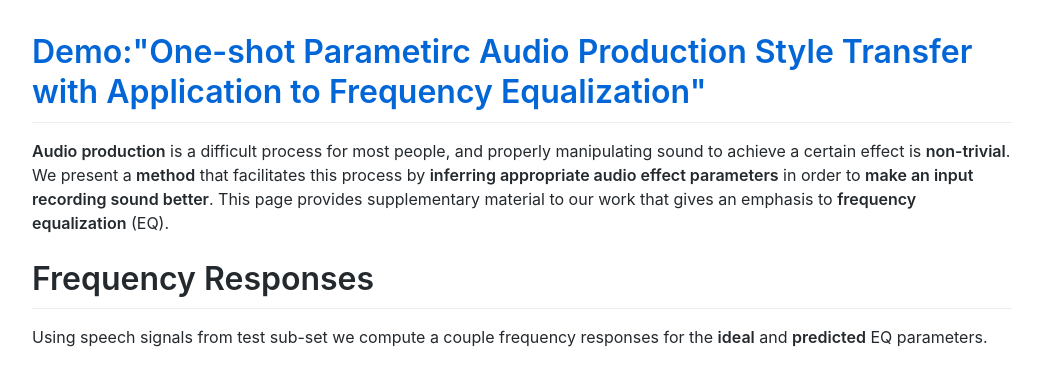
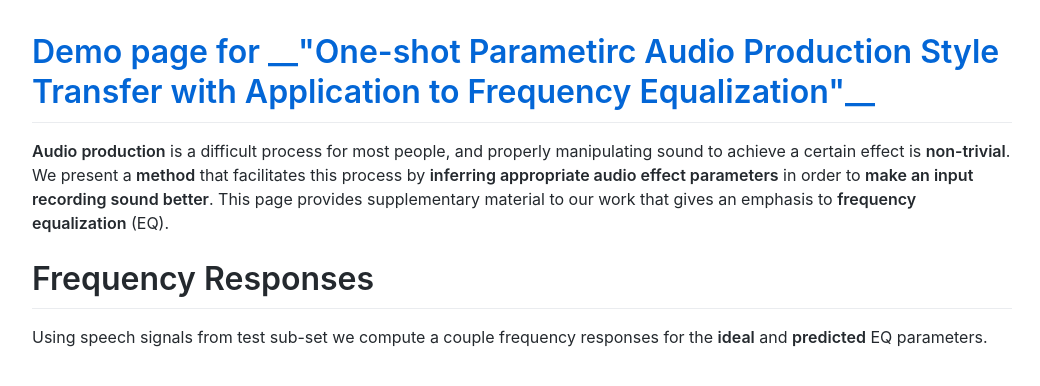
Before and after one commit to Js-Mim/sp-demo, a Jekyll site: the page built from index.md, in a window 1280 px wide. Shown: the top 386 px of the page, without its empty margins (118-1158 px from the left). Built offline with Jekyll 4.4.1, drawn with Linux system fonts in a browser that asks for light colours; comment, search, counter and statistics services are not loaded.

Commit message:
Update _config.yml

```diff
--- a/_config.yml
+++ b/_config.yml
@@ -7,4 +7,4 @@ sass:
 
 theme: jekyll-theme-primer
 
-title: Demo:"One-shot Parametirc Audio Production Style Transfer with Application to Frequency Equalization"
+title: Demo page for __"One-shot Parametirc Audio Production Style Transfer with Application to Frequency Equalization"__
```
